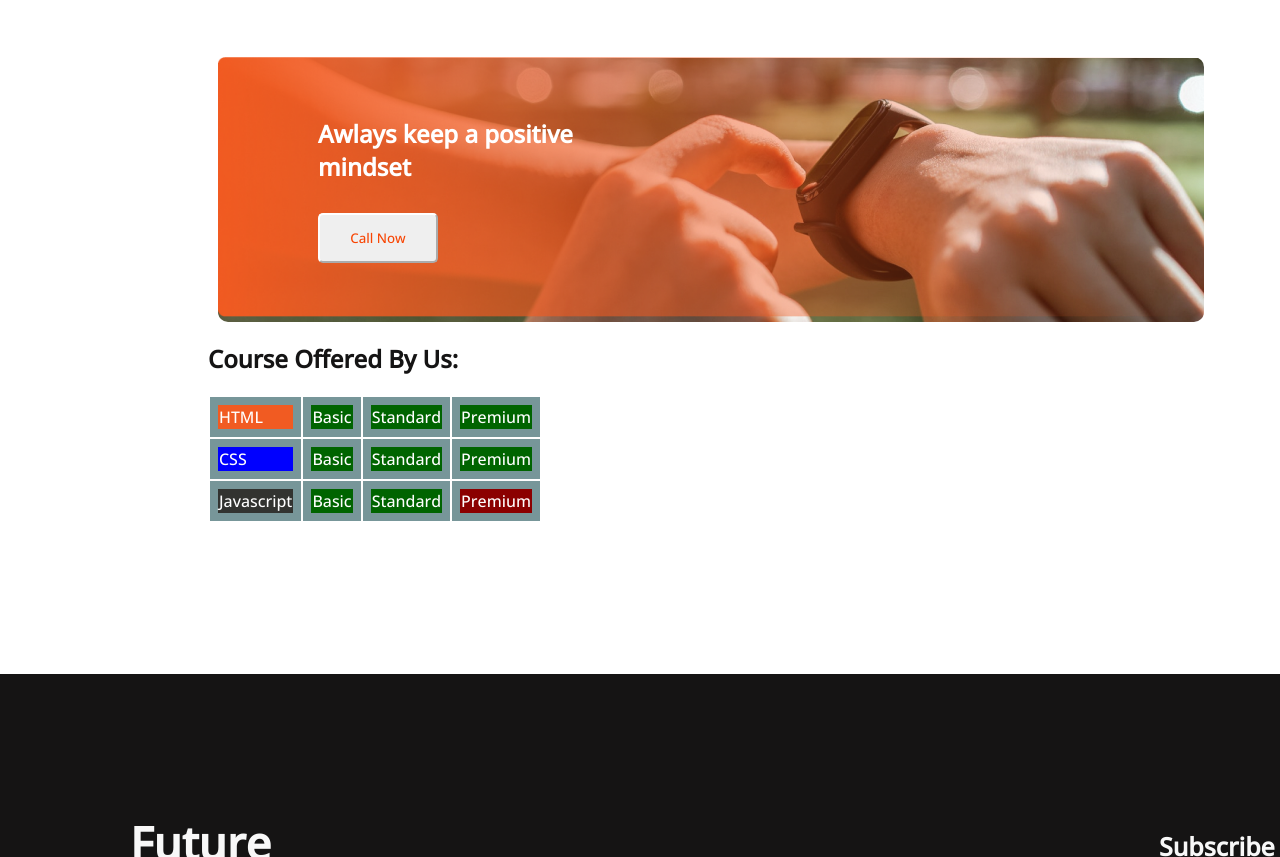
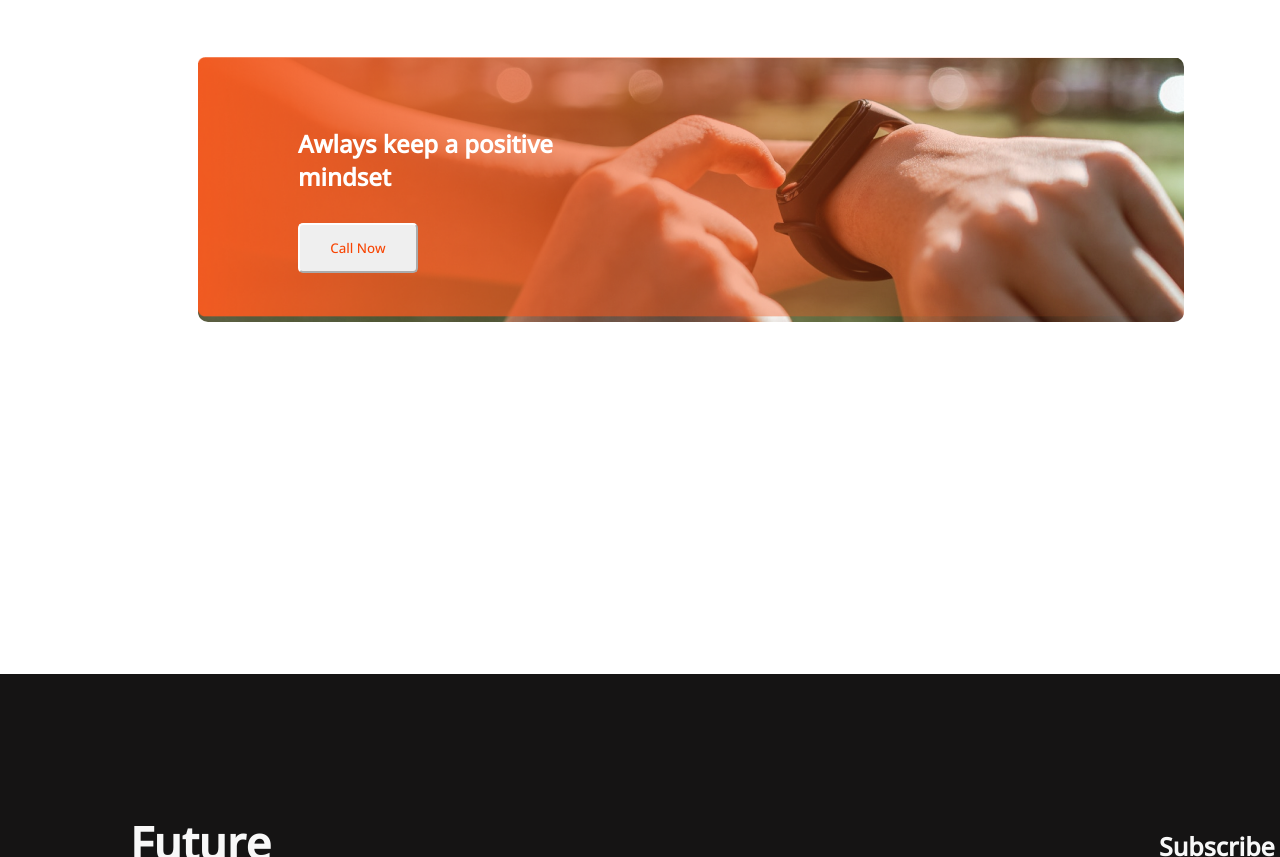
Before and after one commit to tutul111/first-assignment-repo, a plain HTML site: page index.html in a window 1280 px wide. Shown: the part 1972-2829 px from the top of the page. Drawn offline with nearby package versions, Linux system fonts and the light colour scheme.

Commit message:
all done

```diff
--- a/assignment.css
+++ b/assignment.css
@@ -1,6 +1,7 @@
 *{
     font-family: 'Open Sans', sans-serif;
 }
+/*-----header-----*/
 .img{
     position: relative;
 }
@@ -39,7 +40,7 @@
 }
 
 
-
+/*-----section-1-----*/
 .section-1{
     display: flex;
 }
@@ -66,7 +67,7 @@
 }
 
 
-
+/*-----section-2-----*/
 .my-plan{
     text-align: center;
     font-size: 40px;
@@ -96,14 +97,14 @@
 
 
 
-
+/*-----section-3-----*/
 .gra-call{
     text-align: center;
     background-image: url(images/watch.png);
     position: relative;
     width: 78%;
     background-repeat: no-repeat;
-    margin-left: 210px;
+    margin-left: 190px;
     border-radius: 10px;
     border-color: white;
 
@@ -114,7 +115,7 @@
     height: auto;
 }
 .gra-h2{
-    margin: 60px 0px 0px 100px;
+    margin: 70px 0px 0px 100px;
 
 }
 .gra-div{
@@ -137,34 +138,8 @@
 }
 
 
-.hard-work{
-    margin-top: 20px;
-    margin-left: 200px;
-    color: #FFFFFF;
 
-}
-.h2-color{
-    color: #151414;
-}
-.tag1{
-    background-color:#F15B22;
-}
-.tag2{
-    background-color: blue;
-}
-.tag3{
-    background-color:#323330;
-}
-.sm-c{
-    background-color: darkgreen;
-}
-.an-c{
-    background-color: darkred;
-}
-
-
-
-
+/*-----section-4-----*/
 
 .div-footer{
     display: flex;
--- a/index.html
+++ b/index.html
@@ -86,31 +86,6 @@
                 </div>
               </div>
         </section>
-        <section>
-            <div class="hard-work">
-                 <h2 class="h2-color">Course Offered By Us:</h2>
-                <table>
-                    <tr>
-                        <td class="tag1">HTML</td>
-                        <td class="sm-c">Basic</td>
-                        <td class="sm-c">Standard</td>
-                        <td class="sm-c">Premium</td>
-                    </tr>
-                    <tr>
-                        <td class="tag2">CSS</td>
-                        <td class="sm-c">Basic</td>
-                        <td class="sm-c">Standard</td>
-                        <td class="sm-c">Premium</td>
-                    </tr>
-                    <tr>
-                        <td class="tag3">Javascript</td>
-                        <td class="sm-c">Basic</td>
-                        <td class="sm-c">Standard</td>
-                        <td class="an-c">Premium</td>
-                    </tr>
-                </table>
-            </div>
-        </section>
     </main>
 </body>
 <footer>
```
